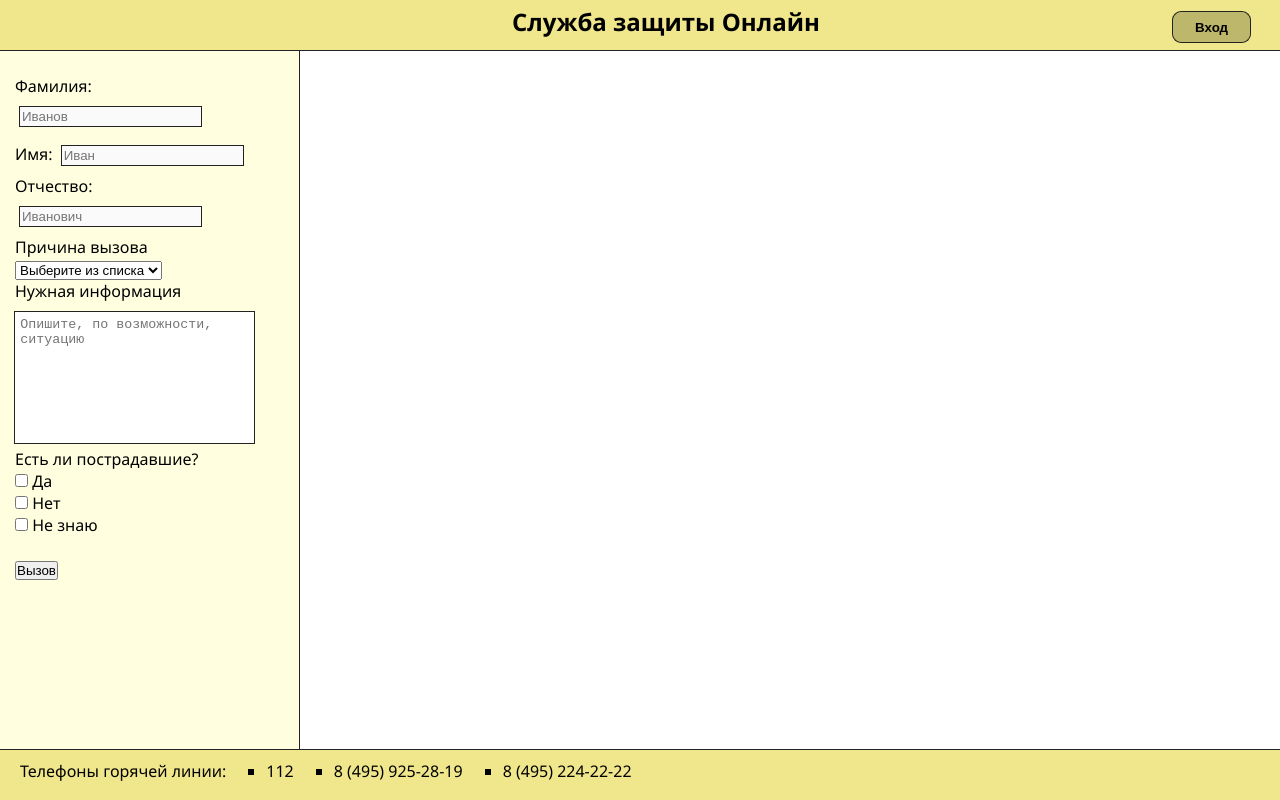
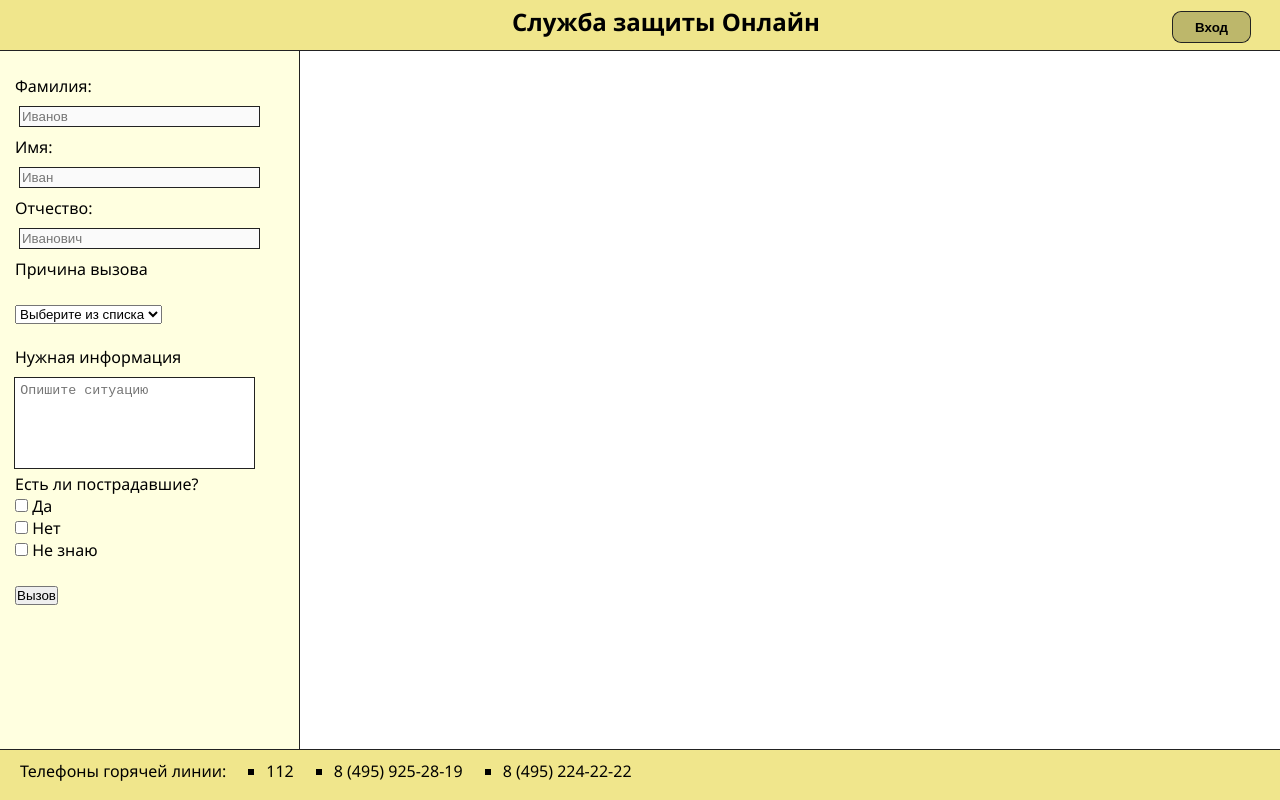
Before and after one commit to karpuninaleksandr/MCHS, a React (Create React App) app: page / in a window 1280 px wide. Built offline with nearby package versions, Linux system fonts and the light colour scheme.

Commit message:
main page v1.3

```diff
--- a/src/components/Accordion.js
+++ b/src/components/Accordion.js
@@ -2,10 +2,20 @@ export default function Accordion() {
     return (
         <div className = "accordion">
             <div className = "form">
-                <p>Фамилия: <input readOnly type = "text" placeholder = "Иванов" name = "surname"></input></p>
-                <p>Имя: <input readOnly type = "text" placeholder = "Иван" name = "name"></input></p>
-                <p>Отчество: <input readOnly type = "text" placeholder = "Иванович" name = "lastname"></input></p>
+                <div class="input_info">
+                    <p>Фамилия:</p>
+                    <input type = "text" placeholder = "Иванов" name = "surname"></input>
+                </div>
+                <div class="input_info">
+                    <p>Имя:</p><input type = "text" placeholder = "Иван" name = "name"></input>
+                </div>
+                <div class="input_info">
+                    <p>Отчество:</p>
+                    <input type = "text" placeholder = "Иванович" name = "lastname"></input>
+                </div>
+                <div class="input_info">
                    <p>Причина вызова</p>
+                    <br></br>
                     <select className = "selectList">
                         <option disabled selected>Выберите из списка</option>
                         <option>Пожар</option>
@@ -14,9 +24,13 @@ export default function Accordion() {
                         <option>Утечка газа</option>
                         <option>Другое</option>
                     </select>
+                </div>
                 <br></br>
+                <div class="input_info">
                     <p>Нужная информация</p>
-                <textarea className = "textHelp" placeholder = "Опишите, по возможности, ситуацию"></textarea>
+                    <textarea className = "textHelp" placeholder = "Опишите ситуацию"></textarea>
+                </div>
+
                 <p>Есть ли пострадавшие?</p>
                 <input type="checkbox" value="Yes" /> Да
                 <br></br>
@@ -29,5 +43,4 @@ export default function Accordion() {
             </div>
         </div>
     )
-
 }
--- a/src/components/Footer.js
+++ b/src/components/Footer.js
@@ -2,12 +2,11 @@ export default function Footer() {
     return (
         <div className = "footer">
             <p>Телефоны горячей линии:</p>
-            <ul className = "phoneNumbersFSB">
+            <ul className = "phone_numbers">
                 <li>112</li>
                 <li>8 (495) 925-28-19</li>
                 <li>8 (495) 224-22-22</li>
             </ul>
         </div>
     )
-
 }
--- a/src/index.css
+++ b/src/index.css
@@ -49,12 +49,12 @@
     padding: 10px 20px;
 }
 
-.phoneNumbersFSB {
+.phone_numbers {
     list-style-type: square;
     display: flex;
 }
 
-.phoneNumbersFSB li {
+.phone_numbers li {
     margin-left: 40px;
 }
 
@@ -75,22 +75,13 @@
     height: 80%
 }
 
-input[type=text] {
-    background-color: #fafafa;
-    border:0;
-    padding: 2px;
-    margin: 10px 5px;
-
-    box-shadow: 0 0 0 1px #222222;
-}
-
 textarea {
 	resize: none;
     overflow: auto;
 }
 
 .textHelp {
-    height: 25%;
+    height: 90px;
     width: 90%;
     border:0;
     padding: 2%;
@@ -115,3 +106,12 @@ textarea {
 .button_entrance:hover {
     background-color: rgba(99, 12, 12, 0.411);
 }
+
+.input_info input[type=text] {
+    background-color: #fafafa;
+    border:0;
+    padding: 2px;
+    margin: 10px 5px;
+    box-shadow: 0 0 0 1px #222222;
+    width: 90%;
+}
```
Lines whose indentation alone changed are shown as unchanged.
